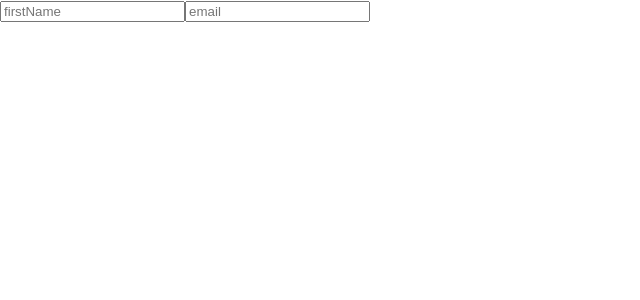
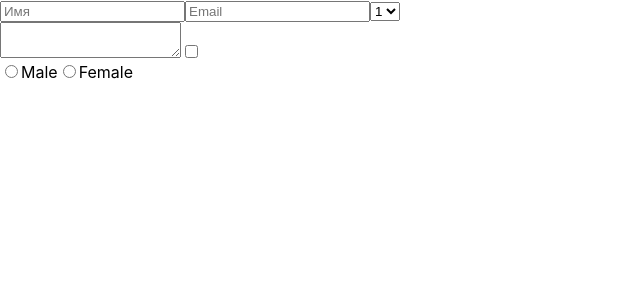
Before and after one commit to baldbugulma/react-lern, a React (Create React App) app: page / in a window 1280 px wide. Shown: the top 300 px of the page, without its empty margins (0-640 px from the left). Built offline with nearby package versions, Linux system fonts and the light colour scheme.

Commit message:
4.3 Checkbox, radio button, select

```diff
--- a/src/components/Form.jsx
+++ b/src/components/Form.jsx
@@ -1,31 +1,82 @@
-import React from 'react'
+import React from 'react';
 
-class Form extends React.Component{
-    state = {
-        firstName:'',
-        email: '',
+class Form extends React.Component {
+  state = {
+    firstName: '',
+    email: '',
+    message: '',
+    select: '',
+    subscription:false,
+    gender: ''
+  };
+
+  handleChange = (event) => {
+    this.setState({ [event.target.name]: event.target.value });
+  };
+
+  validateName = () => {
+    if (this.state.firstName.length < 5) {
+      alert('Введите больше символов в поле "Имя"');
     }
+  };
 
-    handleChange = (event) => {
-        this.setState({[event.target.name]: event.target.value})
-    }
+  handleCheckBox = (event) =>{
+    this.setState({[event.target.name]: event.target.checked })
+  }
 
-    render(){
-        const {firstName, email} = this.state;
-        return <div>
-            <input type="text"
-            name = "firstName"
-            placeholder="firstName"
-            value={firstName}
-            onChange={this.handleChange}/>
-            <input type="email"
-            name = "email"
-            placeholder="email"
-            value={email}
-            onChange={this.handleChange}/>
-        </div>
-    }
+  render() {
+    const { firstName, email, message, select, subscription } = this.state;
+    return (
+      <div>
+        <input
+          type="text"
+          name="firstName"
+          placeholder="Имя"
+          value={firstName}
+          onChange={this.handleChange}
+          onBlur={this.validateName}
+        />
+
+        <input
+          type="email"
+          name="email"
+          placeholder="Email"
+          value={email}
+          onChange={this.handleChange}
+          onBlur={this.validateName}
+        />
+
+        <select name="select" value={select} onChange={this.handleChange}>
+            <option value="1">1</option>
+            <option value="2">2</option>
+            <option value="3">3</option>
+        </select>
+
+        <br />
+
+        {/* Обновленная текстовая область (textarea) для корректной работы с полем message */}
+        <textarea
+          name="message"
+          value={message}
+          onChange={this.handleChange} // Добавляем обработчик изменения значения
+          onBlur={this.validateName} // Может потребоваться отрегулировать onBlur для textarea в соответствии с вашими требованиями
+        />
+
+        <input
+        type="checkbox"
+        name="subscription"
+        checked={subscription}
+        onChange={this.handleCheckBox}
+        />
+
+        <br />
+
+        <input type="radio" name="gender" value="male" onChange={this.handleChange}/>Male
+        <input type="radio" name="gender" value="female" onChange={this.handleChange}/>Female
+      </div>
+
+    );
+  }
 }
 
-
-export {Form};
+export { Form };
```
